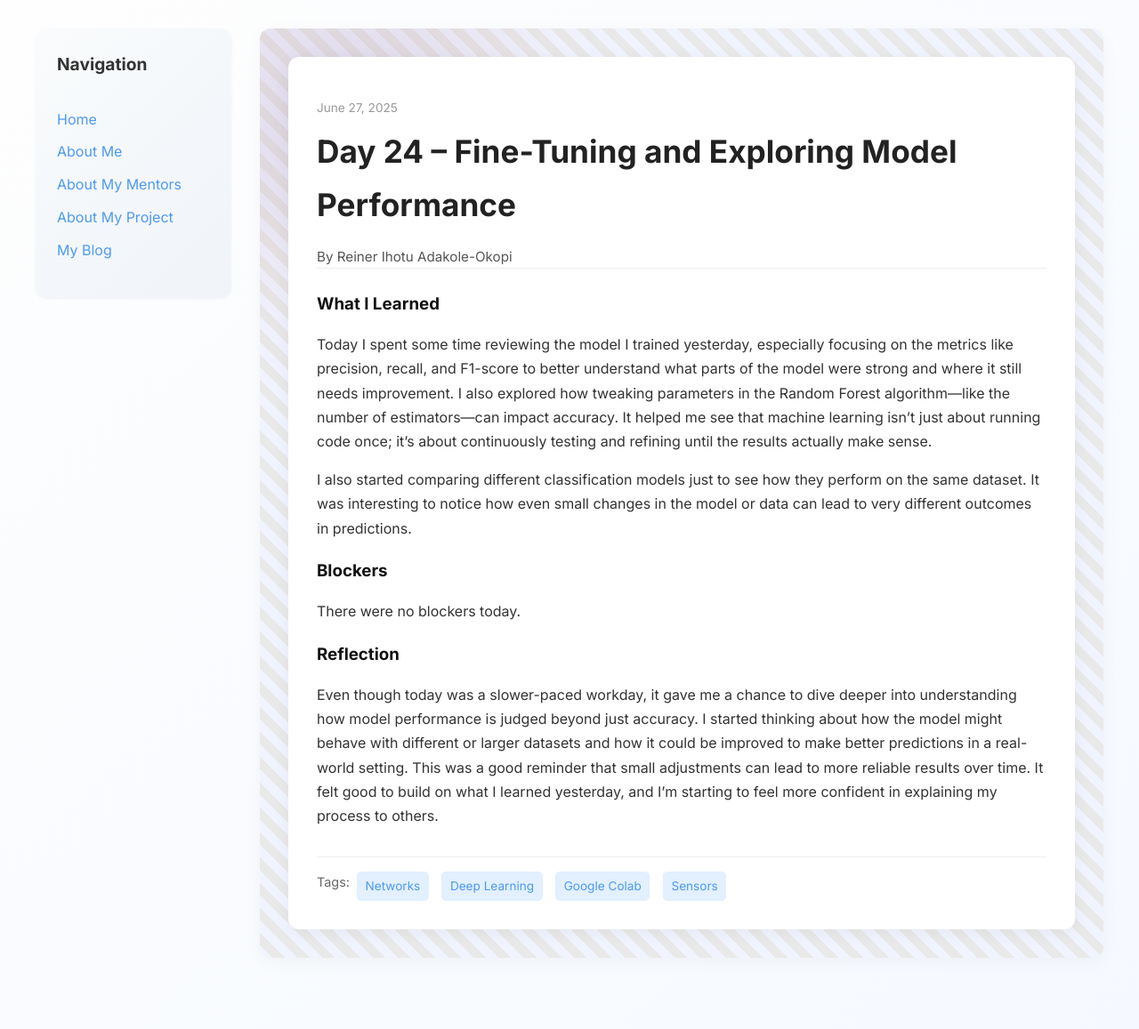
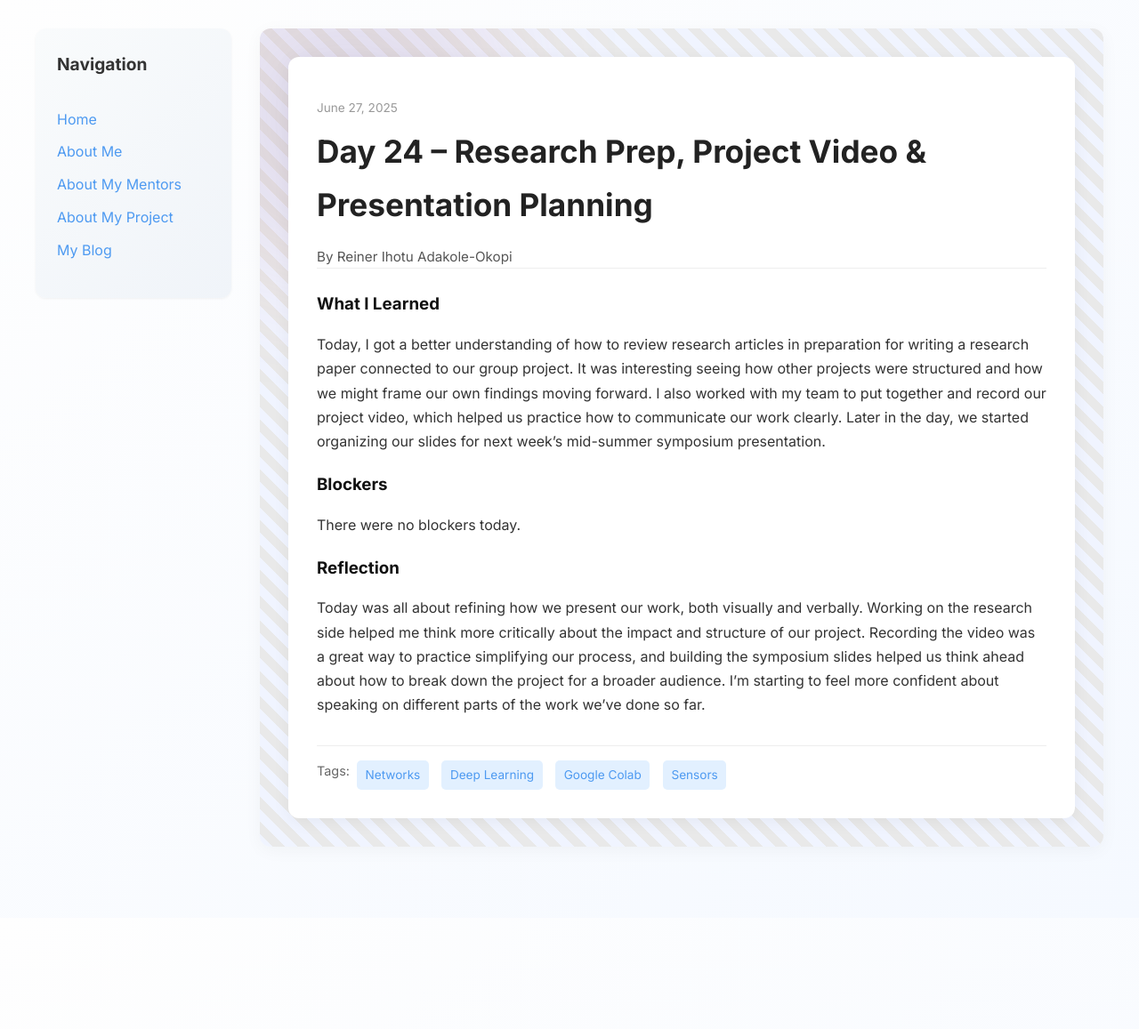
Before and after one commit to Reiner343/Reiner343.github.io, a Jekyll site: the page built from _posts/2025-06-27-day-24.md, in a window 1280 px wide. Shown: the whole page at 89% size. Built offline with Jekyll 4.4.1, drawn with Linux system fonts in a browser that asks for light colours; after the commit the page ends 1032 px from its top, so only the background shows below that.

Commit message:
Update 2025-06-27-day-24.md

```diff
--- a/_posts/2025-06-27-day-24.md
+++ b/_posts/2025-06-27-day-24.md
@@ -1,19 +1,17 @@
 ---
 layout: post
-title: "Day 24 – Fine-Tuning and Exploring Model Performance"
+title: "Day 24 – Research Prep, Project Video & Presentation Planning"
 date: 2025-06-27
 author: Reiner Ihotu Adakole-Okopi
 permalink: /day24.html
 tags: ["Networks", "Deep Learning", "Google Colab", "Sensors"]
 
 what_i_learned: |
-  Today I spent some time reviewing the model I trained yesterday, especially focusing on the metrics like precision, recall, and F1-score to better understand what parts of the model were strong and where it still needs improvement. I also explored how tweaking parameters in the Random Forest algorithm—like the number of estimators—can impact accuracy. It helped me see that machine learning isn’t just about running code once; it’s about continuously testing and refining until the results actually make sense.
-
-  I also started comparing different classification models just to see how they perform on the same dataset. It was interesting to notice how even small changes in the model or data can lead to very different outcomes in predictions.
+  Today, I got a better understanding of how to review research articles in preparation for writing a research paper connected to our group project. It was interesting seeing how other projects were structured and how we might frame our own findings moving forward. I also worked with my team to put together and record our project video, which helped us practice how to communicate our work clearly. Later in the day, we started organizing our slides for next week’s mid-summer symposium presentation.
 
 blockers: |
   There were no blockers today.
 
 reflection: |
-  Even though today was a slower-paced workday, it gave me a chance to dive deeper into understanding how model performance is judged beyond just accuracy. I started thinking about how the model might behave with different or larger datasets and how it could be improved to make better predictions in a real-world setting. This was a good reminder that small adjustments can lead to more reliable results over time. It felt good to build on what I learned yesterday, and I’m starting to feel more confident in explaining my process to others.
+  Today was all about refining how we present our work, both visually and verbally. Working on the research side helped me think more critically about the impact and structure of our project. Recording the video was a great way to practice simplifying our process, and building the symposium slides helped us think ahead about how to break down the project for a broader audience. I’m starting to feel more confident about speaking on different parts of the work we’ve done so far.
 ---
```
